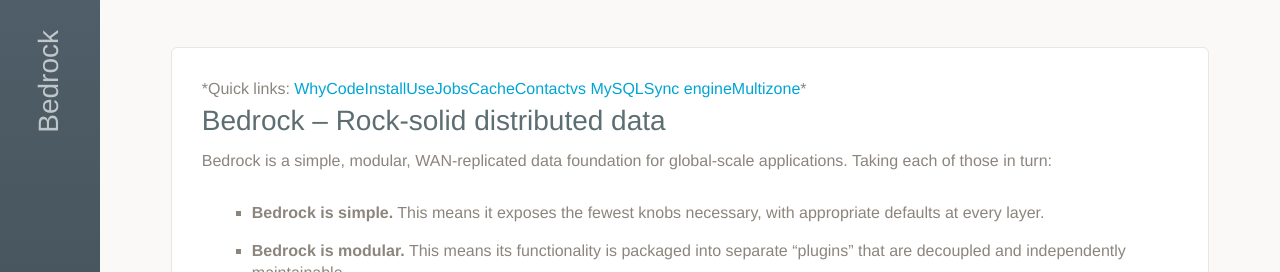
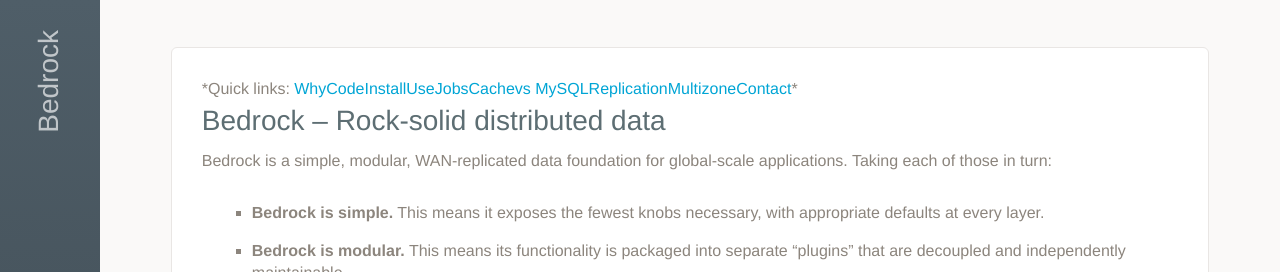
Before and after one commit to Expensify/Bedrock, a Jekyll site: the page built from docs/index.md, in a window 1280 px wide and 900 px high. Shown: the top 272 px of the window. Built offline with Jekyll 4.4.1, drawn with Linux system fonts in a browser that asks for light colours.

Commit message:
Update index.md

```diff
--- a/docs/index.md
+++ b/docs/index.md
@@ -1,7 +1,7 @@
 ---
 layout: default
 ---
-*Quick links: [Why](http://firstround.com/review/your-database-is-your-prison-heres-how-expensify-broke-free/) | [Code](https://github.com/Expensify/Bedrock) | [Install](http://bedrockdb.com#how-to-get-it) | [Use](http://bedrockdb.com#how-to-use-it) | [Jobs](http://bedrockdb.com/jobs.html) | [Cache](http://bedrockdb.com/cache.html) | [Contact](http://bedrockdb.com#how-to-help-and-get-helped) | [vs MySQL](http://bedrockdb.com/vs_mysql.html) | [Sync engine](http://bedrockdb.com/synchronization.html) | [Multizone](http://bedrockdb.com/multizone.html)*
+*Quick links: [Why](http://firstround.com/review/your-database-is-your-prison-heres-how-expensify-broke-free/) | [Code](https://github.com/Expensify/Bedrock) | [Install](http://bedrockdb.com#how-to-get-it) | [Use](http://bedrockdb.com#how-to-use-it) | [Jobs](http://bedrockdb.com/jobs.html) | [Cache](http://bedrockdb.com/cache.html) | [vs MySQL](http://bedrockdb.com/vs_mysql.html) | [Replication](http://bedrockdb.com/synchronization.html) | [Multizone](http://bedrockdb.com/multizone.html) | [Contact](http://bedrockdb.com#how-to-help-and-get-helped)*
 
 # Bedrock -- Rock-solid distributed data
 Bedrock is a simple, modular, WAN-replicated data foundation for global-scale applications.  Taking each of those in turn:
```
